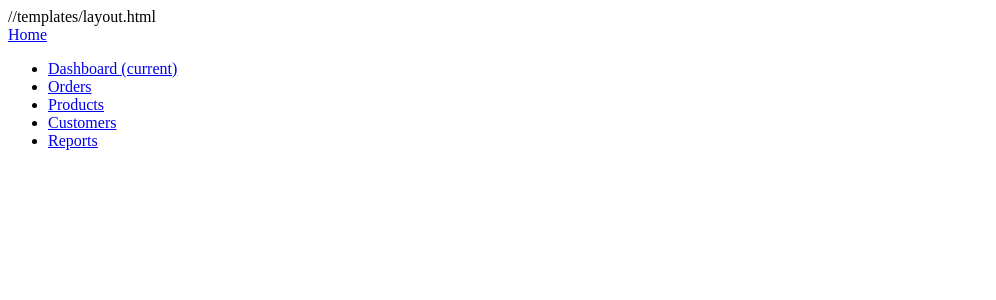
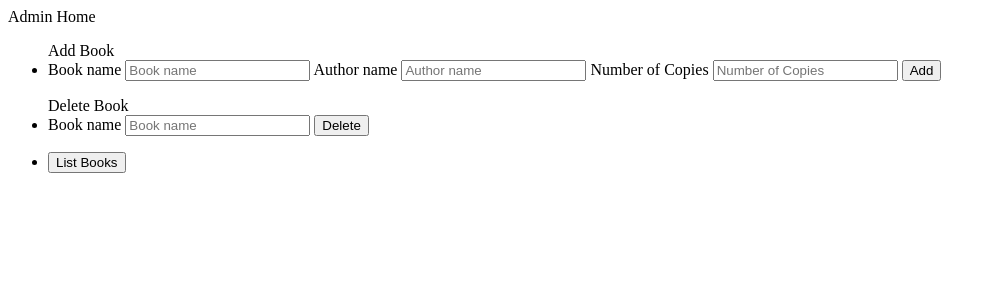
Before and after one commit to KunalMujoo/PythonAssignment, a Flask app: page / in a window 1280 px wide. Shown: the top 300 px of the page, without its empty margins (0-996 px from the left). Run offline with Flask 2, Linux system fonts and the light colour scheme; the visitor is signed in with stand-in values (Sample User, id 1); some libraries are stand-ins or nearby versions.

Commit message:
final changes

```diff
--- a/app.py
+++ b/app.py
@@ -3,9 +3,11 @@ import psycopg2 #pip install psycopg2
 import psycopg2.extras
 import re
 from werkzeug.security import generate_password_hash, check_password_hash
+import bcrypt
 
 app = Flask(__name__)
 app.secret_key = 'cairocoders-ednalan'
+
 
 DB_HOST = "localhost"
 DB_NAME = "pythonassignment"
@@ -18,9 +20,11 @@ conn = psycopg2.connect(dbname=DB_NAME, user=DB_USER, password=DB_PASS, host=DB_
 def home():
     # Check if user is loggedin
     if 'loggedin' in session:
-
         # User is loggedin show them the home page
-        return render_template('home.html', username=session['username'])
+        if session['username'] == 'admin':
+            return render_template('adminhome.html', username=session['username'])
+        else:
+            return render_template('home.html', username=session['username'])
     # User is not loggedin redirect to login page
     return redirect(url_for('login'))
 
@@ -40,10 +44,15 @@ def login():
         account = cursor.fetchone()
 
         if account:
-            password_rs = account['password']
-            print(password_rs)
+            hashed_pwd = account['password']
+
             # If account exists in users table in out database
-            if password == password_rs:
+
+            if check_password_hash(hashed_pwd, password):
+            # if password == password_rs:
+                session['loggedin'] = True
+                session['id'] = account['id']
+                session['username'] = account['username']
                 return redirect(url_for('home'))
             else:
                 # Account doesnt exist or username/password incorrect
@@ -75,7 +84,11 @@ def register():
             flash('Account already exists!')
         else:
         # Account doesnt exists and the form data is valid, now insert new account into users table
-            cursor.execute("INSERT INTO users (fullname, username, password, email) VALUES (%s,%s,%s,%s)", (fullname, username,password, email))
+            # salt = bcrypt.gensalt()
+            # password = password.encode('utf-8')
+            # hashed_pwd = bcrypt.hashpw(password,salt)
+            hashed_pwd = generate_password_hash(password)
+            cursor.execute("INSERT INTO users (fullname, username, password, email) VALUES (%s,%s,%s,%s)", (fullname, username,hashed_pwd, email))
             conn.commit()
             flash('You have successfully registered!')
     elif request.method == 'POST':
@@ -84,5 +97,77 @@ def register():
     # Show registration form with message (if any)
     return render_template('register.html')
 
+
+@app.route('/addbooks', methods=['POST'])
+def addbooks():
+    cursor = conn.cursor(cursor_factory=psycopg2.extras.DictCursor)
+
+    if request.method == 'POST' and 'bookname' in request.form and 'authorname' in request.form and 'numberofcopies' in request.form:
+        print('Hello world')
+        bookname = request.form['bookname']
+        authorname = request.form['authorname']
+        numberofcopies = request.form['numberofcopies']
+
+        cursor.execute('SELECT * FROM books WHERE bookname = %s', (bookname,))
+        book = cursor.fetchone()
+        print(book)
+        # If account exists show error and validation checks
+        if book:
+            #add nummber of copies in the database
+            flash('Book already exists')
+            return 'Book exists'
+        else:
+            cursor.execute("INSERT INTO books (bookname, authorname, numberofcopies) VALUES (%s,%s,%s)", (bookname, authorname, numberofcopies))
+            conn.commit()
+            flash('Books added')
+            return 'Books Added'
+
+
+@app.route('/deletebooks', methods=['DELETE'])
+def deletebooks():
+
+    cursor = conn.cursor(cursor_factory=psycopg2.extras.DictCursor)
+    if request.method == 'DELETE' and 'bookname' in request.form:
+        bookname = request.form['bookname']
+        print(bookname)
+        cursor.execute('DELETE FROM books WHERE bookname = %s', (bookname,))
+        conn.commit()
+        return 'Deleted Successfully'
+
+@app.route('/viewbooks', methods=['GET'])
+def viewbooks():
+    cursor = conn.cursor(cursor_factory=psycopg2.extras.DictCursor)
+
+    if request.method == 'GET':
+
+        cursor.execute('SELECT * FROM books')
+        books = cursor.fetchall()
+        return {
+            "bookname": books[0][1],
+            "authorname":books[0][2],
+            "numberofcopies":books[0][3]
+        }
+
+@app.route('/borrowbook', methods=['POST'])
+def borrowbook():
+    cursor = conn.cursor(cursor_factory=psycopg2.extras.DictCursor)
+    #the book name is given, so assign it to that user
+
+    if request.method == 'POST' and 'bookname'in request.form:
+        bookname = request.form['bookname']
+        print(bookname)
+        cursor.execute('INSERT into borrow (userid,bookid) VALUES (%s,%s)',(userid,bookid))
+        conn.commit()
+
+@app.route('/returnbook', methods=['POST'])
+def returnbook():
+    cursor = conn.cursor(cursor_factory=psycopg2.extras.DictCursor)
+    if request.method == 'POST' and 'bookname'in request.form:
+        bookname = request.form['bookname']
+        print(bookname)
+        cursor.execute('DELETE from borrow where bookname =  (%s)',(bookid,))
+        conn.commit()
+
+
 if __name__ == "__main__":
     app.run(debug=True)
--- a/templates/adminhome.html
+++ b/templates/adminhome.html
@@ -10,30 +10,52 @@ Admin Home
 
  <div class="container-fluid">
       <div class="row">
-        <nav class="col-md-2 d-none d-md-block bg-light sidebar">
+
           <div class="sidebar-sticky">
+
+
             <ul class="nav flex-column">
+              Add Book
               <li class="nav-item">
-                <a class="nav-link active" href="#">
+
                   <i class="fas fa-home"></i>
-                  <button onclick="addbooks()">Add</button>
-                </a>
+
+                  <form class="form-group" action="/addbooks" method="post">
+                    <label>Book name</label>
+                    <input type="text" class="form-control" name="bookname" placeholder="Book name" id="bookname" required>
+                    <label>Author name</label>
+                    <input type="text" class="form-control" name="authorname" placeholder="Author name" id="authorname" required>
+                    <label>Number of Copies</label>
+                    <input type="text" class="form-control" name="numberofcopies" placeholder="Number of Copies" id="numberofcopies" required>
+                    <input type="submit" value="Add" class="form-control btn btn-success " name="">
+                </form>
+
               </li>
+              Delete Book
               <li class="nav-item">
-                <a class="nav-link" href="#">
+
                   <i class="fas fa-shopping-cart"></i>
-                  <button onclick="viewbooks()">View</button>
-                </a>
+
+                  <form class="form-group" action="/deletebooks" method="delete">
+                    <label>Book name</label>
+                    <input type="text" class="form-control" name="bookname" placeholder="Book name" id="bookname" required>
+
+                    <input type="submit" value="Delete" class="form-control btn btn-success " name="">
+                </form>
+
               </li>
+
               <li class="nav-item">
-                <a class="nav-link" href="#">
-    <i class="fas fa-shopping-cart"></i>
-                  <button onclick="deletebooks()">Delete</button>
-                </a>
+
+                  <i class="fas fa-shopping-cart"></i>
+
+                  <button onclick="listbooks()">List Books</button>
+                  <p id="listofbooks"></p>
+
               </li>
             </ul>
    </div>
-        </nav>
+
 
         <main role="main" class="col-md-9 ml-sm-auto col-lg-10 pt-3 px-4">
           <div class="d-flex justify-content-between flex-wrap flex-md-nowrap align-items-center pb-2 mb-3 border-bottom">
@@ -47,23 +69,17 @@ Admin Home
     </div>
 
     <script>
-      function addbooks() {
-        var apiUrl = '/addbooks';
-        fetch(apiUrl).then(response => {
-        return response.json();
-        }).then(data => {
-        console.log(data);
-      }).catch(err => {
-      console.log(err);
-    });
-        document.getElementById("demo").innerHTML = "Hello World";
+        const listbooks = async () => {
+        const response = await fetch('http://localhost:5000/viewbooks');
+        var temp = JSON.parse(myJson);
+        var div = document.createElement('div');
+        div.innerHTML = temp.bookname + '<br />' + temp.author + '<br />' + temp.numberofcopies;
+        document.body.appendChild(div);
+
       }
-      function viewbooks() {
-        document.getElementById("demo").innerHTML = "Hello World";
-      }
-      function deletebooks() {
-        document.getElementById("demo").innerHTML = "Hello World";
-      }
-      </script>
+
+
+
+    </script>
  </body>
 </html>
--- a/templates/home.html
+++ b/templates/home.html
@@ -1,4 +1,3 @@
-//templates/layout.html
 <!DOCTYPE html>
 <html>
  <head>
@@ -6,12 +5,6 @@
   <title>{% block title %}{% endblock %}</title>
  </head>
  <body class="loggedin">
- <nav class="site-header sticky-top py-1">
-      <div class="container d-flex flex-column flex-md-row justify-content-between">
-  <a class="py-2 d-none d-md-inline-block" href="{{ url_for('home') }}"><i class="fas fa-home"></i> Home</a>
-
-   </div>
-    </nav>
 
  <div class="container-fluid">
       <div class="row">
@@ -21,32 +14,27 @@
               <li class="nav-item">
                 <a class="nav-link active" href="#">
                   <i class="fas fa-home"></i>
-                  Dashboard <span class="sr-only">(current)</span>
+                  <button onclick="listbooks()">List Books</button>
+                  <p id="listofbooks"></p>
                 </a>
               </li>
               <li class="nav-item">
                 <a class="nav-link" href="#">
                   <i class="fas fa-shopping-cart"></i>
-                  Orders
+                  Borrow Book
                 </a>
+                <form class="form-group" action="{{ url_for('borrowbook') }}" method="post">
+                  <label>Book name</label>
+                  <input type="text" class="form-control" name="bookname" placeholder="Book name" id="bookname" required>
               </li>
               <li class="nav-item">
                 <a class="nav-link" href="#">
     <i class="fas fa-shopping-cart"></i>
-                  Products
+                  Return Book
                 </a>
-              </li>
-              <li class="nav-item">
-                <a class="nav-link" href="#">
-                  <i class="fas fa-users"></i>
-                  Customers
-                </a>
-              </li>
-              <li class="nav-item">
-                <a class="nav-link" href="#">
-                  <i class="fas fa-download"></i>
-                  Reports
-                </a>
+                <form class="form-group" action="{{ url_for('returnbook') }}" method="post">
+                  <label>Book name</label>
+                  <input type="text" class="form-control" name="bookname" placeholder="Book name" id="bookname" required>
               </li>
             </ul>
    </div>
@@ -63,5 +51,14 @@
       </div>
     </div>
 
+    <script>
+      const listbooks = async () => {
+      const response = await fetch('http://localhost:5000/viewbooks');
+      const myJson = await response.json();
+      }
+      document.getElementById("listofbooks").innerHTML = myJson;
+
+  </script>
+
  </body>
 </html>
```
